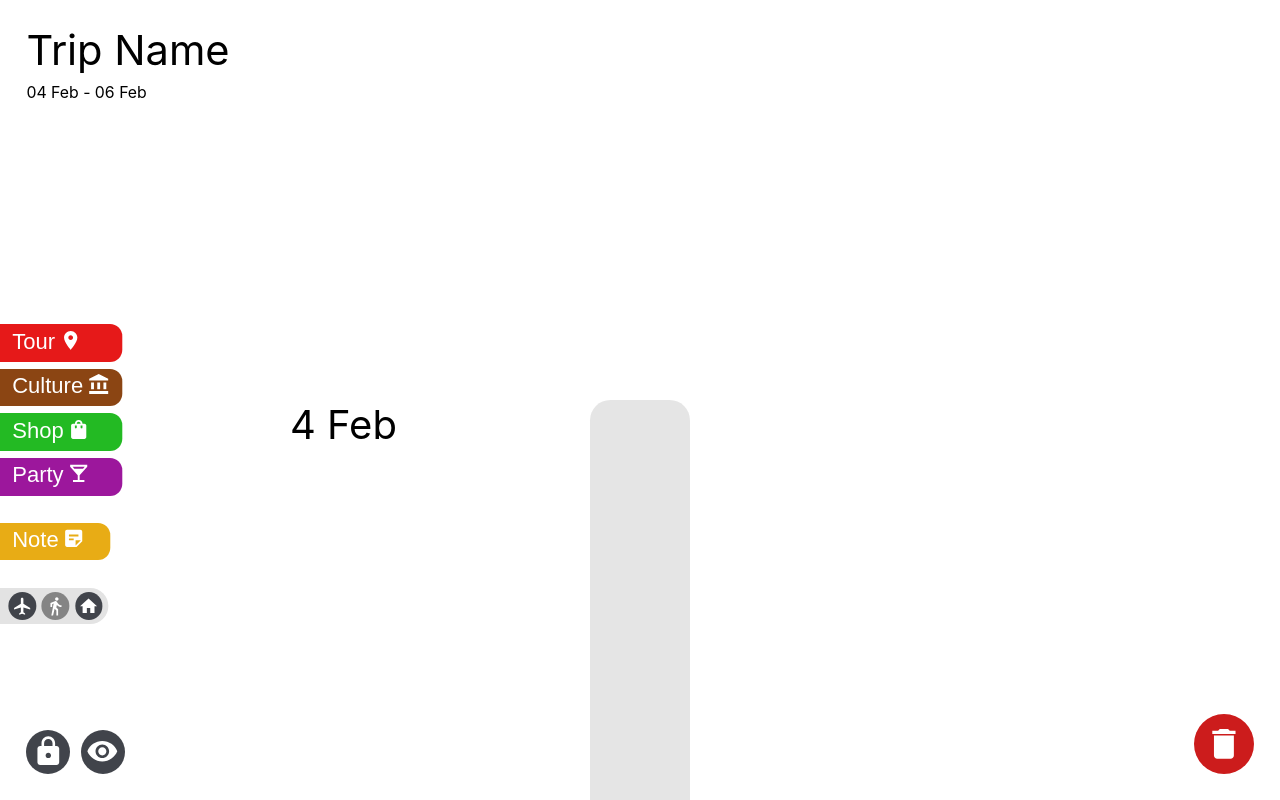
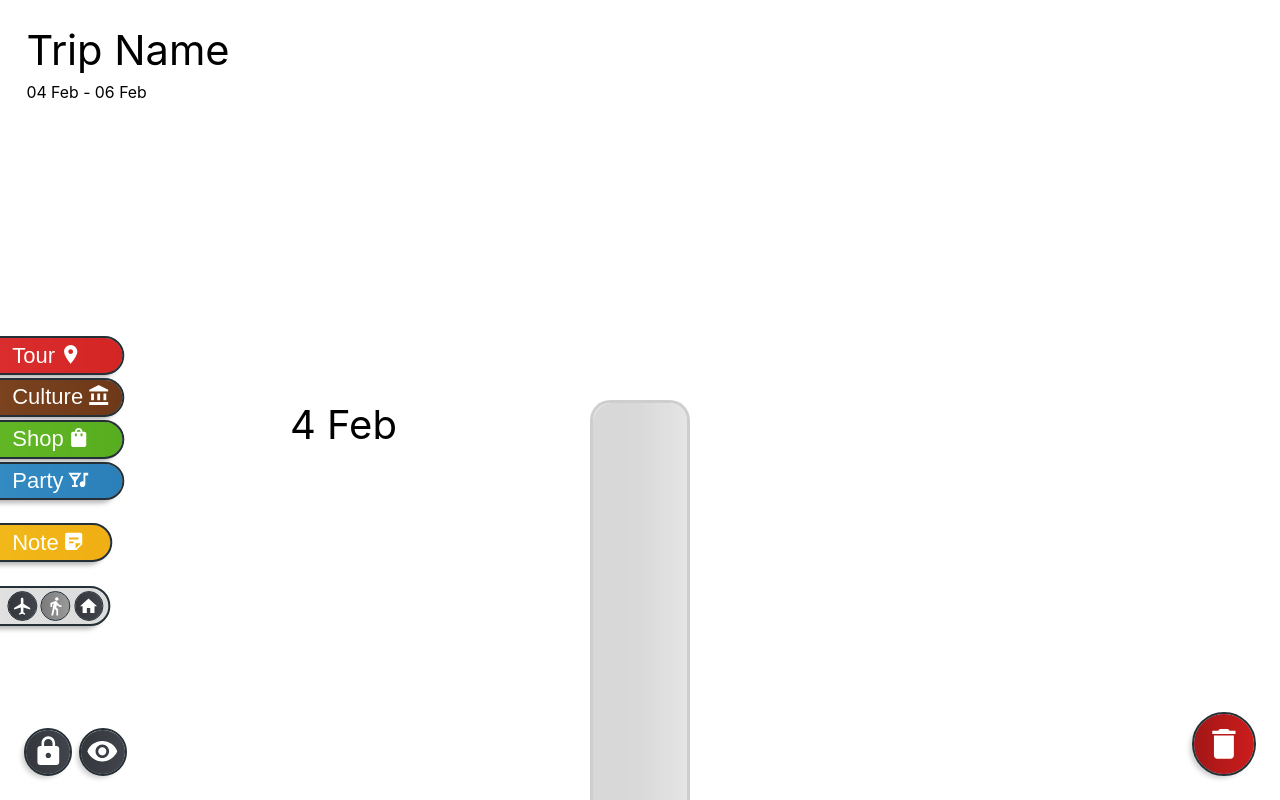
Before and after one commit to ferni2768/quickescape, a React (Create React App) app: page / in a window 1280 px wide. Built offline with nearby package versions, Linux system fonts and the light colour scheme.

Commit message:
Refreshed UI style with borders and shadow effects

```diff
--- a/src/Controller.js
+++ b/src/Controller.js
@@ -1,6 +1,6 @@
 import { useState, useEffect, useCallback, useRef, useMemo } from 'react';
 
-export const RECTANGLE_SIZES = { 1: 325, 2: 275, 3: 200 };
+export const RECTANGLE_SIZES = { 1: 375, 2: 275, 3: 200, 4: 150 };
 export const RECTANGLE_BORDER_RADIUS = '2ch';
 
 export const useController = () => {
--- a/src/components/Rectangle.js
+++ b/src/components/Rectangle.js
@@ -31,10 +31,11 @@ const Rectangle = React.memo(({ viewportState, zoom, zooming, refresh, centerSec
         },
     });
     const xOffset = xOffsetSpring.xOffset;
-    const [overTrashcanProps, setOverTrashcanProps] = useSpring(() => ({
+    const [styleProps, setStyleProps] = useSpring(() => ({
         scale: 1,
         opacity: 1,
         backgroundColor: color,
+        boxShadow: '0 0 0px rgba(0, 0, 0, 0)',
         config: { tension: 2000, friction: 100 },
     }));
 
@@ -220,12 +221,32 @@ const Rectangle = React.memo(({ viewportState, zoom, zooming, refresh, centerSec
 
     // Update the rectangle scale, opacity, and backgroundColor when dragging over the trashcan
     useEffect(() => {
-        if (isDragging && !isResizing && isOverTrashcan) {
-            setOverTrashcanProps.start({ scale: 0.8, opacity: 0.7, backgroundColor: 'rgba(255, 0, 0, 0.5)' });
-        } else {
-            if (!rectangleState.deleting) setOverTrashcanProps.start({ scale: 1, opacity: 1, backgroundColor: color });
+        const bigScale = 1.075;
+
+        const getScale = () => {
+            if (rectangleState.deleting) return 0.7;
+            if (isDragging && !isResizing) {
+                if (isOverTrashcan) return 0.8;
+                if (state === 1) return bigScale;
             }
-    }, [isDragging, isResizing, isOverTrashcan, setOverTrashcanProps, rectangleState.deleting, color]);
+            return 1;
+        };
+
+        const scale = getScale();
+
+        setStyleProps.start({
+            scale,
+            opacity: rectangleState.deleting ? 0 :
+                (isDragging && !isResizing && isOverTrashcan) ? 0.7 : 1,
+            backgroundColor: (isDragging && !isResizing && isOverTrashcan) ?
+                'rgba(255, 0, 0, 0.5)' : color,
+            boxShadow: (isDragging && !isOverTrashcan) ? '-7px 7px 20px rgba(0, 0, 0, 0.3)' : '0px 0px 0px rgba(0, 0, 0, 0)',
+            config: {
+                tension: (scale === bigScale && styleProps.scale.get() > 1) ? 1000 : 2000,
+                friction: 100
+            }
+        });
+    }, [isDragging, isResizing, isOverTrashcan, rectangleState.deleting, setStyleProps, color, state, styleProps.scale]);
 
     // Handle mouse/touch down/up for the rectangle
     useEffect(() => {
@@ -247,7 +268,7 @@ const Rectangle = React.memo(({ viewportState, zoom, zooming, refresh, centerSec
                     trashcan.classList.remove('deleting');
                     document.body.style.cursor = 'default';
                     setRectangleState((prev) => ({ ...prev, deleting: true }));
-                    setOverTrashcanProps.start({ scale: 0.7, opacity: 0 });
+                    setStyleProps.start({ scale: 0.7, opacity: 0 });
 
                     setTimeout(() => {
                         setRectangles((prevRectangles) => prevRectangles.filter((r) => r.id !== rect.id));
@@ -419,6 +440,33 @@ const Rectangle = React.memo(({ viewportState, zoom, zooming, refresh, centerSec
         const ghostY = Math.min(maxY, Math.max(0, snappedY));
 
         return (
+            <>
+                <animated.div
+                    className={`rectangle-outline size-${rect.size}`}
+                    style={{
+                        transform: rectangleProps.x.to((x) => {
+                            const relativePos = getRelativePosition({
+                                x: rectangleProps.x.get(),
+                                y: rectangleProps.y.get(),
+                            });
+                            return `translate3d(${relativePos.x - xOffset.get()}px, ${relativePos.y}px, 0) rotate(${(x - rectangleState.absolutePosition.x - xOffset.get()) / 10}deg) scale(${styleProps.scale.get()})`;
+                        }),
+                        height: rectangleProps.height,
+                        width: rectangleWidth,
+                        outline: `3px solid rgba(36,47,54, 1)`,
+                        border: `1px solid ${color}`,
+                        borderTopLeftRadius: isNote ? 0 : (rect.border & 1) ? 0 : RECTANGLE_BORDER_RADIUS,
+                        borderTopRightRadius: isNote ? RECTANGLE_BORDER_RADIUS : (rect.border & 1) ? 0 : RECTANGLE_BORDER_RADIUS,
+                        borderBottomLeftRadius: isNote ? RECTANGLE_BORDER_RADIUS : (rect.border & 2) ? 0 : RECTANGLE_BORDER_RADIUS,
+                        borderBottomRightRadius: isNote ? RECTANGLE_BORDER_RADIUS : (rect.border & 2) ? 0 : RECTANGLE_BORDER_RADIUS,
+                        position: 'absolute',
+                        zIndex: isNote ? '98' : (isDragging ? '99' : '9'),
+                        opacity: styleProps.opacity,
+                        visibility: isVisible ? 'visible' : 'hidden',
+                        pointerEvents: 'none',
+                    }}
+                />
+
                 <animated.div
                     className={`rectangle ${isSmallRectangle && !isNote ? "small" : ""} rectangle-${rect.id} size-${rect.size} ${isDragging ? 'dragging' : ''} ${isResizing ? 'resizing' : ''} ${isNote ? 'note' : ''}`}
                     style={{
@@ -427,19 +475,21 @@ const Rectangle = React.memo(({ viewportState, zoom, zooming, refresh, centerSec
                                 x: rectangleProps.x.get(),
                                 y: rectangleProps.y.get(),
                             });
-                        return `translate3d(${relativePos.x - xOffset.get()}px, ${relativePos.y}px, 0) rotate(${(x - rectangleState.absolutePosition.x - xOffset.get()) / 10}deg) scale(${overTrashcanProps.scale.get()})`;
+                            return `translate3d(${relativePos.x - xOffset.get()}px, ${relativePos.y}px, 0) rotate(${(x - rectangleState.absolutePosition.x - xOffset.get()) / 10}deg) scale(${styleProps.scale.get()})`;
                         }),
                         height: rectangleProps.height,
                         pointerEvents: 'all',
                         position: 'absolute',
-                    backgroundColor: overTrashcanProps.backgroundColor,
-                    zIndex: isNote ? '99' : (isDragging ? '100' : '10'),
+                        backgroundColor: styleProps.backgroundColor,
+                        boxShadow: styleProps.boxShadow,
+                        zIndex: isNote ? '99' : (isDragging || isEditing ? '100' : '10'),
                         visibility: isVisible ? 'visible' : 'hidden',
-                    opacity: overTrashcanProps.opacity,
+                        opacity: styleProps.opacity,
                         borderTopLeftRadius: isNote ? 0 : (rect.border & 1) ? 0 : RECTANGLE_BORDER_RADIUS,
                         borderTopRightRadius: isNote ? RECTANGLE_BORDER_RADIUS : (rect.border & 1) ? 0 : RECTANGLE_BORDER_RADIUS,
                         borderBottomLeftRadius: isNote ? RECTANGLE_BORDER_RADIUS : (rect.border & 2) ? 0 : RECTANGLE_BORDER_RADIUS,
                         borderBottomRightRadius: isNote ? RECTANGLE_BORDER_RADIUS : (rect.border & 2) ? 0 : RECTANGLE_BORDER_RADIUS,
+                        outline: `3px solid rgba(36, 47, 54, ${(rectangleState.absolutePosition.x === centerSectionRef.current.style.x - rectangleWidth / 2 || isOverTrashcan) ? 0 : 0.75})`,
                     }}
                 >
                     <div className={`${isSmallRectangle ? "rectangle-header-small" : "rectangle-header"}`}>
@@ -479,20 +529,20 @@ const Rectangle = React.memo(({ viewportState, zoom, zooming, refresh, centerSec
                             onTouchEnd={(e) => e.stopPropagation()}
                             spellCheck="false"
                             autoFocus
-                        style={{ fontSize: 'medium', fontWeight: '450' }}
+                            style={{ fontSize: 'medium', fontWeight: isNote ? '600' : '450' }}
                             onFocus={(e) => {
                                 const length = e.target.value.length;
                                 e.target.setSelectionRange(length, length);
                             }}
                         />
                     ) : (
-                    <div className={`${isSmallRectangle && !isNote ? "rectangle-text-small" : "rectangle-text"} ${isNote ? 'note' : ''}`} style={{ fontSize: 'medium', fontWeight: '450' }}>
+                        <div className={`${isSmallRectangle && !isNote ? "rectangle-text-small" : "rectangle-text"} ${isNote ? 'note' : ''}`} style={{ fontSize: 'medium', fontWeight: isNote ? '600' : '450' }}>
                             {text}
                         </div>
                     )}
                     {/* Add the resize hint */}
                     <svg className={`resize-hint ${isDragging ? 'dragging' : 'hidden'} ${isDragging && isResizing ? 'resizing' : ''}`} viewBox="-5 -5 50 30"
-                    style={{ pointerEvents: 'none' }} transform="translate(-7, -7) scale(1.15)">
+                        style={{ pointerEvents: 'none' }} transform="translate(-10, -8) scale(1.3)">
                         <path
                             d="M 41 0 V 3 C 41 12 34 19 24 19 L 0 19"
                             fill="none"
@@ -503,13 +553,14 @@ const Rectangle = React.memo(({ viewportState, zoom, zooming, refresh, centerSec
                         />
                     </svg>
                 </animated.div>
+            </>
         );
     };
 
     return (
         <div>
-            {renderRectangle(!refresh)}
-            {renderRectangle(refresh)}
+            {renderRectangle(true)}
+            {/* {renderRectangle(!refresh)} */}
             {!isNote && isDragging && showGhost && !isOverTrashcan && (
                 <div className={`ghost size-${size}`}
                     style={{
--- a/src/components/UI.js
+++ b/src/components/UI.js
@@ -6,7 +6,7 @@ import BigTextEditor from './UI_buttons/BigTextEditor';
 import DateRangePicker from './UI_buttons/DateRangePicker';
 import NoteButton from './UI_buttons/NoteButton';
 import {
-    LocationOn, Flight, DirectionsCar, DirectionsBus, Train, LocalDining, AccountBalance, ShoppingBag, LocalBar, Hotel, AccessTimeFilled,
+    LocationOn, Flight, DirectionsCar, DirectionsBus, Train, LocalDining, AccountBalance, ShoppingBag, Nightlife, Hotel, AccessTimeFilled,
     Lock, LockOpen, Visibility, VisibilityOff
 } from '@mui/icons-material';
 import './styles/Buttons.css';
@@ -46,21 +46,21 @@ const UI = React.memo(({ createRectangle, zoom, mouseFollowerRef, locked, setLoc
     // Memoize buttonGroups
     const buttonGroups = useMemo(() => ({
         1: [
-            { id: 1, text: 'Plane', color: '#2b2b2b', size: 1, icon: <Flight />, group: 1 },
-            { id: 2, text: 'Train', color: '#2b2b2b', size: 1, icon: <Train />, group: 1 },
-            { id: 3, text: 'Bus', color: '#2b2b2b', size: 1, icon: <DirectionsBus />, group: 1 },
-            { id: 4, text: 'Car', color: '#2b2b2b', size: 1, icon: <DirectionsCar />, group: 1 },
+            { id: 1, text: 'Plane', color: '#1D333A', size: 1, icon: <Flight />, group: 1 },
+            { id: 2, text: 'Train', color: '#1D333A', size: 1, icon: <Train />, group: 1 },
+            { id: 3, text: 'Bus', color: '#1D333A', size: 1, icon: <DirectionsBus />, group: 1 },
+            { id: 4, text: 'Car', color: '#1D333A', size: 1, icon: <DirectionsCar />, group: 1 },
         ],
         2: [
-            { id: 5, text: 'Tour', color: '#e61919', size: 2, icon: <LocationOn />, group: 2 },
-            { id: 6, text: 'Culture', color: '#8B4513', size: 2, icon: <AccountBalance />, group: 2 },
-            { id: 7, text: 'Shop', color: '#23ba23', size: 2, icon: <ShoppingBag />, group: 2 },
-            { id: 8, text: 'Party', color: '#9c179c', size: 2, icon: <LocalBar />, group: 2 }
+            { id: 5, text: 'Tour', color: '#DD3131', size: 2, icon: <LocationOn />, group: 2 },
+            { id: 6, text: 'Culture', color: '#814822', size: 2, icon: <AccountBalance />, group: 2 },
+            { id: 7, text: 'Shop', color: '#69BC29', size: 2, icon: <ShoppingBag />, group: 2 },
+            { id: 8, text: 'Party', color: '#3892C7', size: 2, icon: <Nightlife />, group: 2 }
         ],
         3: [
-            { id: 9, text: 'Hotel', color: '#6e6e6e', size: 1, icon: <Hotel />, group: 3 },
-            { id: 10, text: 'Rest', color: '#a3a3a3', size: 1, icon: <AccessTimeFilled />, group: 3 },
-            { id: 11, text: 'Eat', color: '#e36802', size: 3, icon: <LocalDining />, group: 3 },
+            { id: 9, text: 'Hotel', color: '#A84355 ', size: 4, icon: <Hotel />, group: 3 },
+            { id: 10, text: 'Eat', color: '#FF8C00 ', size: 3, icon: <LocalDining />, group: 3 },
+            { id: 11, text: 'Free', color: '#98A6AB', size: 4, icon: <AccessTimeFilled />, group: 3 },
         ],
     }), []);
 
--- a/src/components/UI_buttons/Button.js
+++ b/src/components/UI_buttons/Button.js
@@ -120,7 +120,7 @@ const Button = React.memo(({ id, text, color, size, createRectangle, zoom, mouse
             }}
         >
             {text}
-            <div style={{ pointerEvents: 'none' }}>{icon}</div>
+            <div style={{ pointerEvents: 'none', display: 'flex', alignItems: 'bottom' }}>{icon}</div>
         </button>
     );
 });
--- a/src/components/UI_buttons/NoteButton.js
+++ b/src/components/UI_buttons/NoteButton.js
@@ -8,7 +8,7 @@ const NoteButton = memo(({ createRectangle, zoom, mouseFollowerRef }) => {
             key={0}
             id={0}
             text={'Note'}
-            color={'#e8ac15'}
+            color={'#F3BD1B'}
             size={2}
             createRectangle={createRectangle}
             zoom={zoom}
--- a/src/components/styles/Buttons.css
+++ b/src/components/styles/Buttons.css
@@ -128,6 +128,21 @@
     display: flex;
     flex-direction: row;
     transform: translateX(-3ch);
+    outline: 2px solid rgba(36, 47, 54, 1);
+    box-shadow: -5px 5px 5px rgba(0, 0, 0, 0.3);
+}
+
+.switch-buttons-container::before {
+    content: "";
+    position: absolute;
+    inset: 0;
+    background: linear-gradient(to left,
+            rgba(0, 0, 0, 0.3) 0%,
+            rgba(0, 0, 0, 0.1) 70%,
+            rgba(0, 0, 0, 0) 100%);
+    pointer-events: none;
+    border-radius: inherit;
+    mix-blend-mode: soft-light;
 }
 
 .bottom-left-container {
@@ -160,12 +175,26 @@
     align-content: center;
     margin-bottom: 7px;
     cursor: pointer;
-    border-top-right-radius: 1ch;
-    border-bottom-right-radius: 1ch;
+    border-radius: 10ch;
     transition: transform 0.2s ease-out;
     animation-duration: 0.5s;
     animation-fill-mode: forwards;
     transform: translateX(-3ch);
+    box-shadow: -5px 5px 5px rgba(0, 0, 0, 0.3);
+    outline: 2px solid rgba(36, 47, 54, 1);
+}
+
+.rectangle-button::before {
+    content: "";
+    position: absolute;
+    inset: 0;
+    background: linear-gradient(to left,
+            rgba(0, 0, 0, 0.3) 0%,
+            rgba(0, 0, 0, 0.1) 80%,
+            rgba(255, 255, 255, 0) 100%);
+    pointer-events: none;
+    border-radius: inherit;
+    mix-blend-mode: soft-light;
 }
 
 .rectangle-button-out {
@@ -229,6 +258,9 @@
     justify-content: center;
     display: flex;
     transition: background-color 0.1s, transform 0.1s;
+    outline: 1.5px solid rgba(36, 47, 54, 1);
+    position: relative;
+    overflow: hidden;
 }
 
 .note-button {
@@ -248,6 +280,25 @@
     align-items: center;
     justify-content: center;
     transition: background-color 0.1s, transform 0.1s;
+    box-shadow: -4px 4px 5px rgba(0, 0, 0, 0.2);
+    outline: 2px solid rgba(36, 47, 54, 1);
+    position: relative;
+    overflow: hidden;
+}
+
+.view-button::before,
+.lock-button::before,
+.trashcan::before,
+.switch-button::before {
+    content: "";
+    position: absolute;
+    top: 0;
+    left: 0;
+    width: 100%;
+    height: 100%;
+    background: linear-gradient(to right, rgba(0, 0, 0, 0.2), rgba(0, 0, 0, 0));
+    border-radius: 100%;
+    pointer-events: none;
 }
 
 .view-button:hover,
@@ -263,7 +314,7 @@
 .view-button.hidden,
 .lock-button.unlocked,
 .switch-button.selected {
-    background-color: #848484;
+    background-color: #9a9a9a;
 }
 
 .view-button {
@@ -281,6 +332,10 @@
     align-items: center;
     justify-content: center;
     transition: background-color 0.1s, transform 0.1s;
+    outline: 2px solid rgba(36, 47, 54, 1);
+    box-shadow: -4px 4px 5px rgba(0, 0, 0, 0.2);
+    position: relative;
+    overflow: hidden;
 }
 
 .trashcan.deleting {
@@ -298,16 +353,19 @@
 .lock-button svg {
     width: calc(0.3vw + 1.2em);
     height: calc(0.3vw + 1.2em);
+    z-index: 1;
 }
 
 .trashcan svg {
     width: calc(0.3vw + 1.5em);
     height: calc(0.3vw + 1.5em);
+    z-index: 1;
 }
 
 .switch-button svg {
     width: calc(0.75vh + 0.95ch);
     height: calc(0.75vh + 0.95ch);
+    z-index: 1;
 }
 
 .ui-container {
--- a/src/components/styles/DatePicker.css
+++ b/src/components/styles/DatePicker.css
@@ -32,7 +32,8 @@
 .react-datepicker {
     border: none;
     border-radius: 12px;
-    box-shadow: 0 6px 12px rgba(0, 0, 0, 0.15);
+    box-shadow: -5px 5px 10px rgba(0, 0, 0, 0.4);
+    outline: 2px solid rgba(36, 47, 54, 1);
     animation: fadeIn 0.2s ease-in-out;
     width: auto;
     height: auto;
--- a/src/components/styles/Room.css
+++ b/src/components/styles/Room.css
@@ -2,8 +2,22 @@
     width: 100px;
     height: var(--center-section-height, 5760px);
     background-color: rgba(0, 0, 0, 0.1);
+    border: 3px solid rgba(0, 0, 0, 0.1);
     position: absolute;
     border-radius: 2ch;
+}
+
+.center-section::before {
+    content: "";
+    position: absolute;
+    inset: 0;
+    background: linear-gradient(to right,
+            rgba(0, 0, 0, 0.06) 0%,
+            rgba(0, 0, 0, 0.05) 50%,
+            rgba(255, 255, 255, 0.03) 100%);
+    pointer-events: none;
+    border-radius: inherit;
+    mix-blend-mode: soft-light;
 }
 
 .date-labels {
```
Also changed, not shown: src/App.js (+8 -1 lines), src/components/styles/Rectangle.css (+35 -2 lines). Lines whose indentation alone changed are shown as unchanged.
